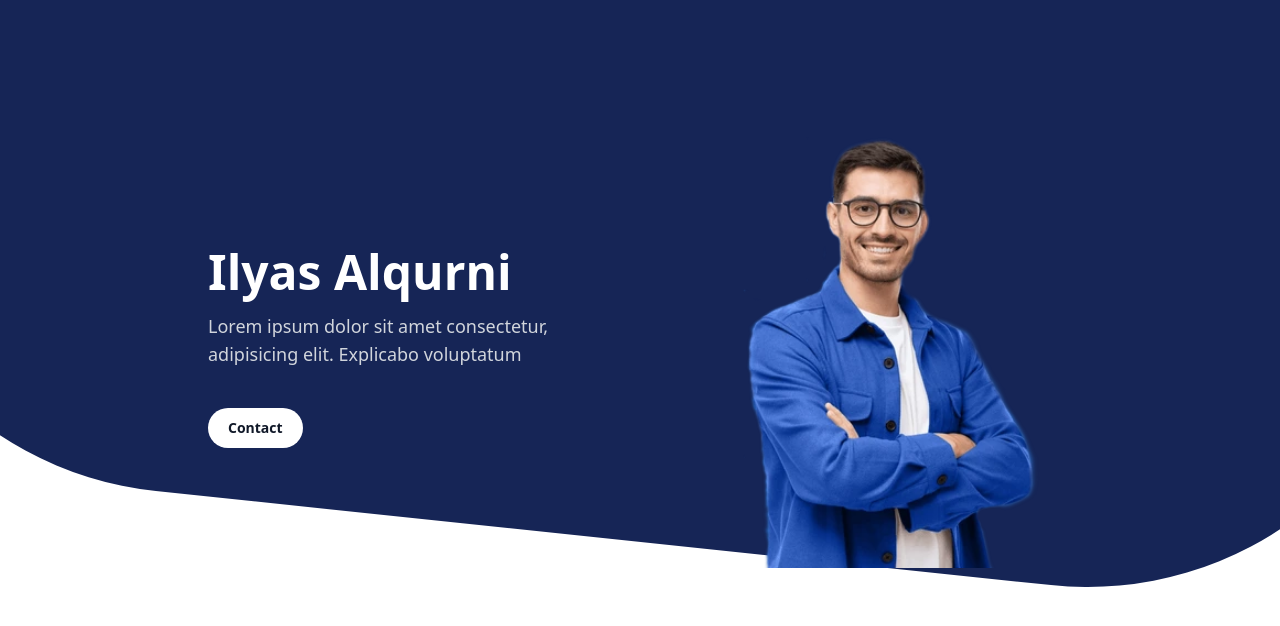
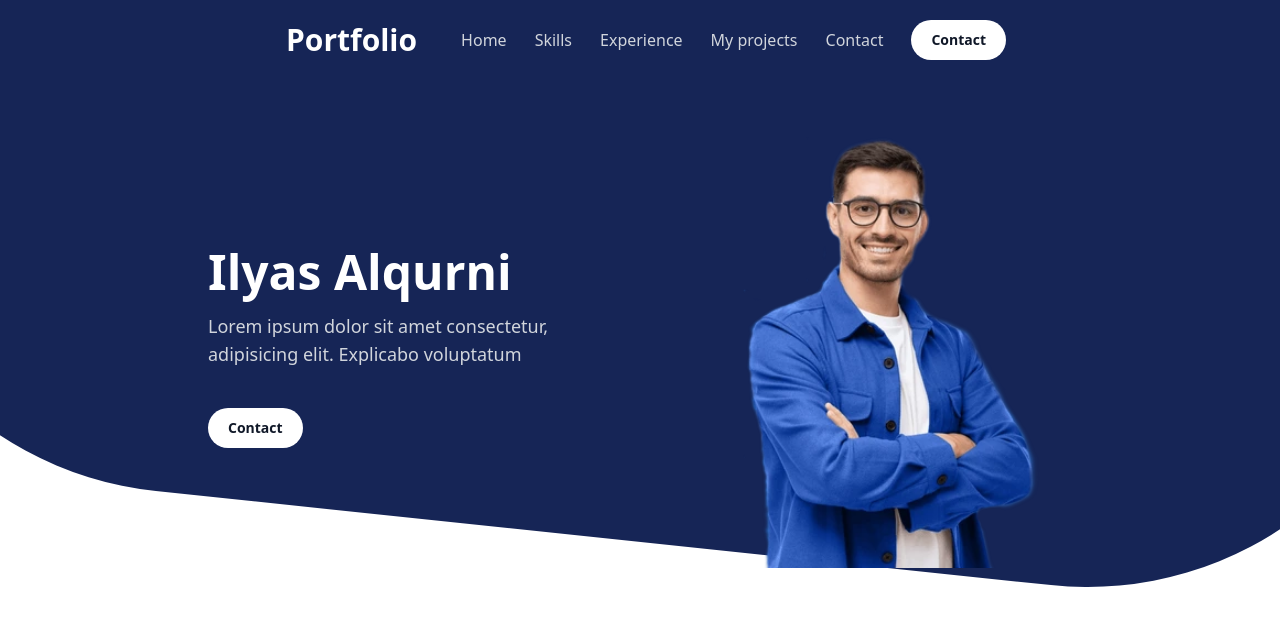
Before and after one commit to muhammadderic/personal-branding-web-apps, a React (Vite) app in the folder generic-portfolio/: page / in a window 1280 px wide. Shown: the top 626 px of the page. Built offline with nearby package versions, Linux system fonts and the light colour scheme.

Commit message:
(gpf) Create navbar section

```diff
--- a/generic-portfolio/src/components/Hero.jsx
+++ b/generic-portfolio/src/components/Hero.jsx
@@ -1,9 +1,12 @@
 import me from '../assets/img/me.png'
+import Navbar from './Navbar'
 
 export default function Hero() {
   return (
     <div className='relative overflow-hidden min-h-[550px] sm:min-h-[650px] flex flex-col items-center'>
       <div className='md:h-[700px] h-[990px] md:w-[1600px] w-[900px] bg-gradient-to-r absolute bg-blue-950 rounded-full transform rotate-6 -top-40 z-0'></div>
+
+      <Navbar />
 
       <section id='home' className='flex flex-col md:flex-row items-center justify-center w-full px-4 md:px-52 pb-4 md:pd-24 md:pt-32 pt-24 md:pb-24 mt-24 md:mt-0 z-10'>
         <div data-aos='fade-up' className='flex-1 md:text-left'>
--- /dev/null
+++ b/generic-portfolio/src/components/Navbar.jsx
@@ -0,0 +1,38 @@
+import React from 'react';
+
+export default function Navbar() {
+  const NavbarLinks = [
+    { id: 1, name: 'Home', link: '#home' },
+    { id: 2, name: 'Skills', link: '#skills' },
+    { id: 3, name: 'Experience', link: '#experience' },
+    { id: 4, name: 'My projects', link: '#projects' },
+    { id: 5, name: 'Contact', link: '#contact' },
+  ];
+
+  return (
+    <header data-aos="fade-up" className="absolute top-0 flex justify-center items-center body-font z-20">
+      <div className="container mx-auto flex flex-wrap p-5 flex-col md:flex-row align-items justify-center">
+        <a className="flex title-font font-medium items-center text-gray-900 mb-4 md:mb-0">
+          <span className="ml-3 mr-11 font-bold text-white text-3xl">
+            Portfolio
+          </span>
+        </a>
+
+        <nav className="md:ml-auto md:mr-auto font-medium flex flex-wrap items-center text-base text-gray-300 justify-cente">
+          {NavbarLinks.map((e) => (
+            <a
+              key={e.id}
+              href={e.link}
+              className="mr-7 hover:text-white">
+              {e.name}
+            </a>
+          ))}
+        </nav>
+
+        <button type="button" className="text-gray-900 bg-white hover:bg-blue-300 font-semibold rounded-full text-sm px-5 py-2.5 text-center cursor-pointer">
+          Contact
+        </button>
+      </div>
+    </header>
+  );
+}
```
